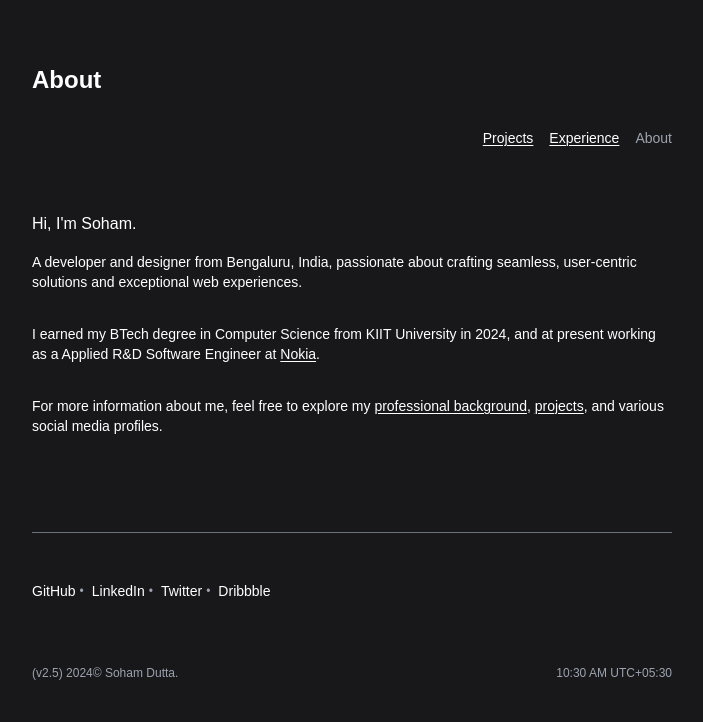
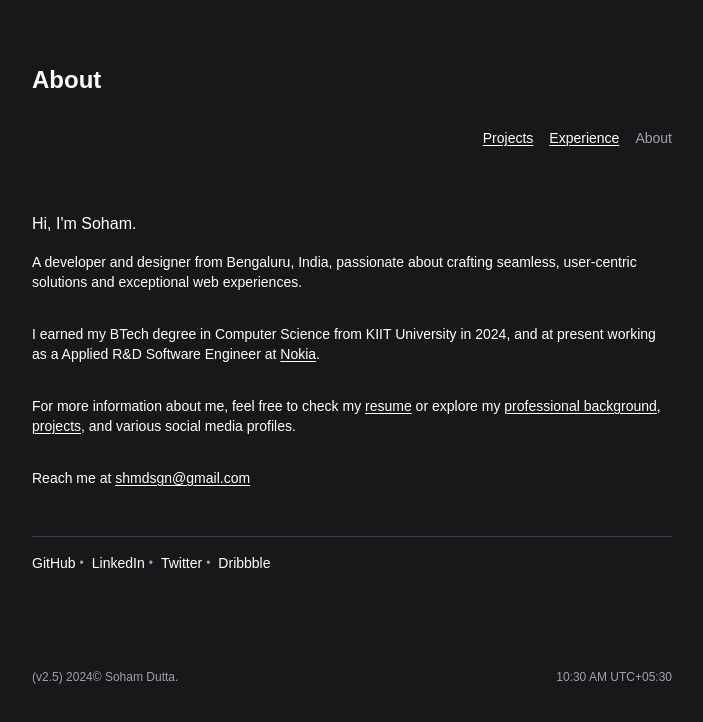
Before and after one commit to shm-dtt/portfolio-v2, a Next.js app: page / in a window 1280 px wide. Shown: the top 722 px of the page, without its empty margins (288-991 px from the left). Built offline with nearby package versions, Linux system fonts and the light colour scheme; a web font is replaced by a local one.

Commit message:
More minor refinements. added email and resume links

```diff
--- a/app/page.tsx
+++ b/app/page.tsx
@@ -3,7 +3,7 @@ import Link from "next/link";
 
 export default function Home() {
   return (
-    <div className=" flex flex-col my-8">
+    <div className=" flex flex-col mt-8 mb-4">
       <div className="flex flex-col z-1 text-white p-4">
         <div>Hi, I&apos;m {Data.firstName}.</div>
         <div className="flex flex-col text-sm my-4 gap-8">
@@ -27,7 +27,15 @@ export default function Home() {
             .
           </div>
           <div>
-            For more information about me, feel free to explore my{" "}
+            For more information about me, feel free to check my{" "}
+            <Link
+              href="https://drive.google.com/file/d/1-1-9ht1R1086T9KF3m0Ooy4swHL-NFPv/view"
+              target="_blank"
+              className="my-underline"
+            >
+              resume
+            </Link>{" "}
+            or explore my{" "}
             <Link href="/experience" className="my-underline">
               professional background
             </Link>
@@ -37,6 +45,12 @@ export default function Home() {
             </Link>
             , and various social media profiles.
           </div>
+          <div>
+            Reach me at {" "}
+            <Link href={`mailto:${Data.email}`} className="my-underline">
+              {Data.email}
+            </Link>
+          </div>
         </div>
       </div>
     </div>
--- a/components/Footer/Footer.tsx
+++ b/components/Footer/Footer.tsx
@@ -36,8 +36,8 @@ const Footer: React.FC = () => {
 
   return (
     <div className="flex flex-col justify-center m-4 gap-4">
-      <div className="border-t-[0.25px] border-gray-500 my-8"></div>
-      <div className="flex gap-1 text-white mb-12 text-sm">
+      <div className="border-t-[0.25px] border-gray-700"></div>
+      <div className="flex gap-1 text-white mb-20 text-sm">
         {socialLinks.map((platform, idx) => (
           <div key={platform.name} className="flex items-center">
             <Link
--- a/utils/data/Data.tsx
+++ b/utils/data/Data.tsx
@@ -10,7 +10,7 @@ export const Data = {
   currentCompany: "Nokia",
   currentCompanyLink: "https://www.nokia.com/",
   position: "Applied R&D Software Engineer",
-  email: "sohamdutta2001@gmail.com",
+  email: "shmdsgn@gmail.com",
   twitter: "https://twitter.com/shmdsgn",
   linkedin: "https://www.linkedin.com/in/shm-dtt",
   github: "https://github.com/shm-dsgn",
```
